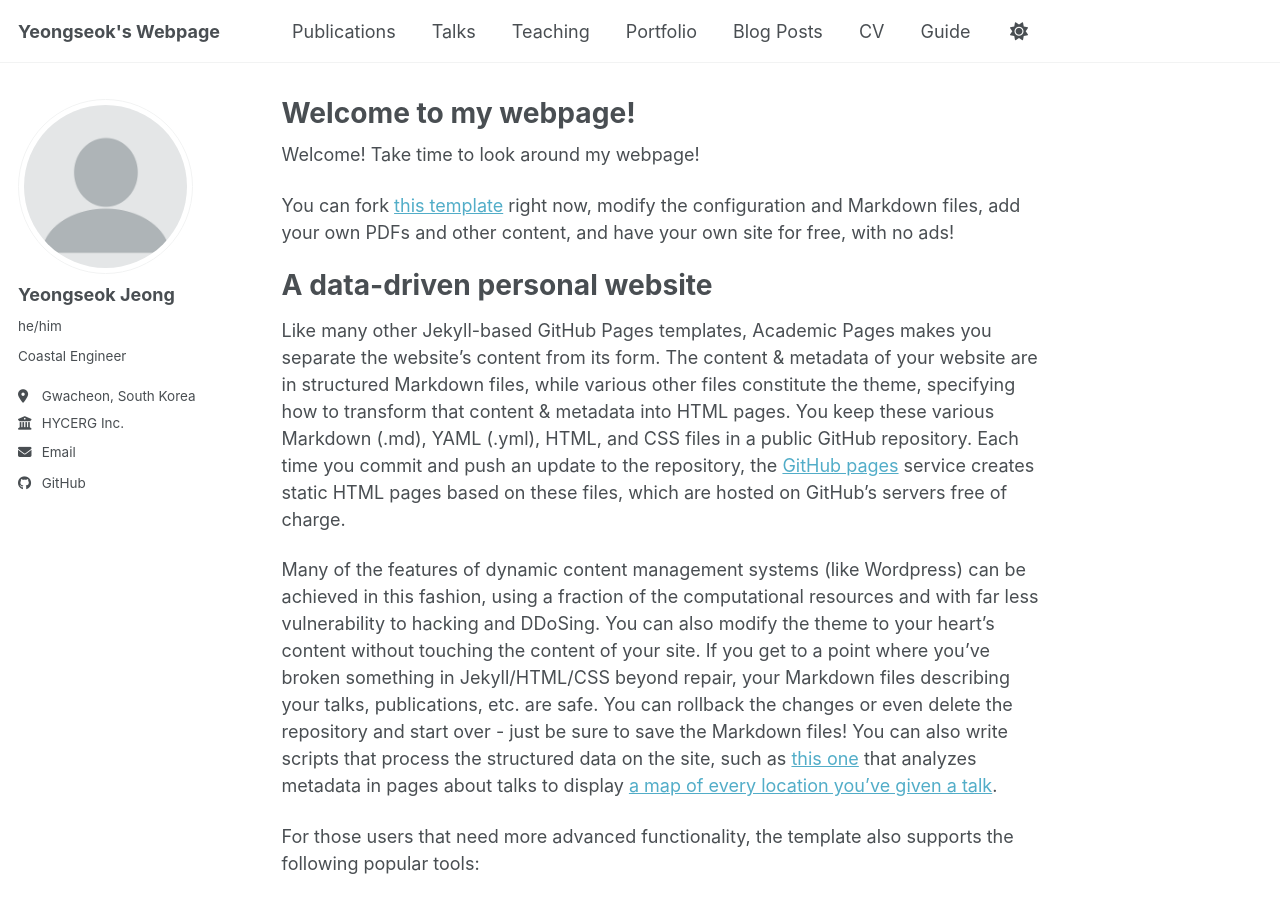
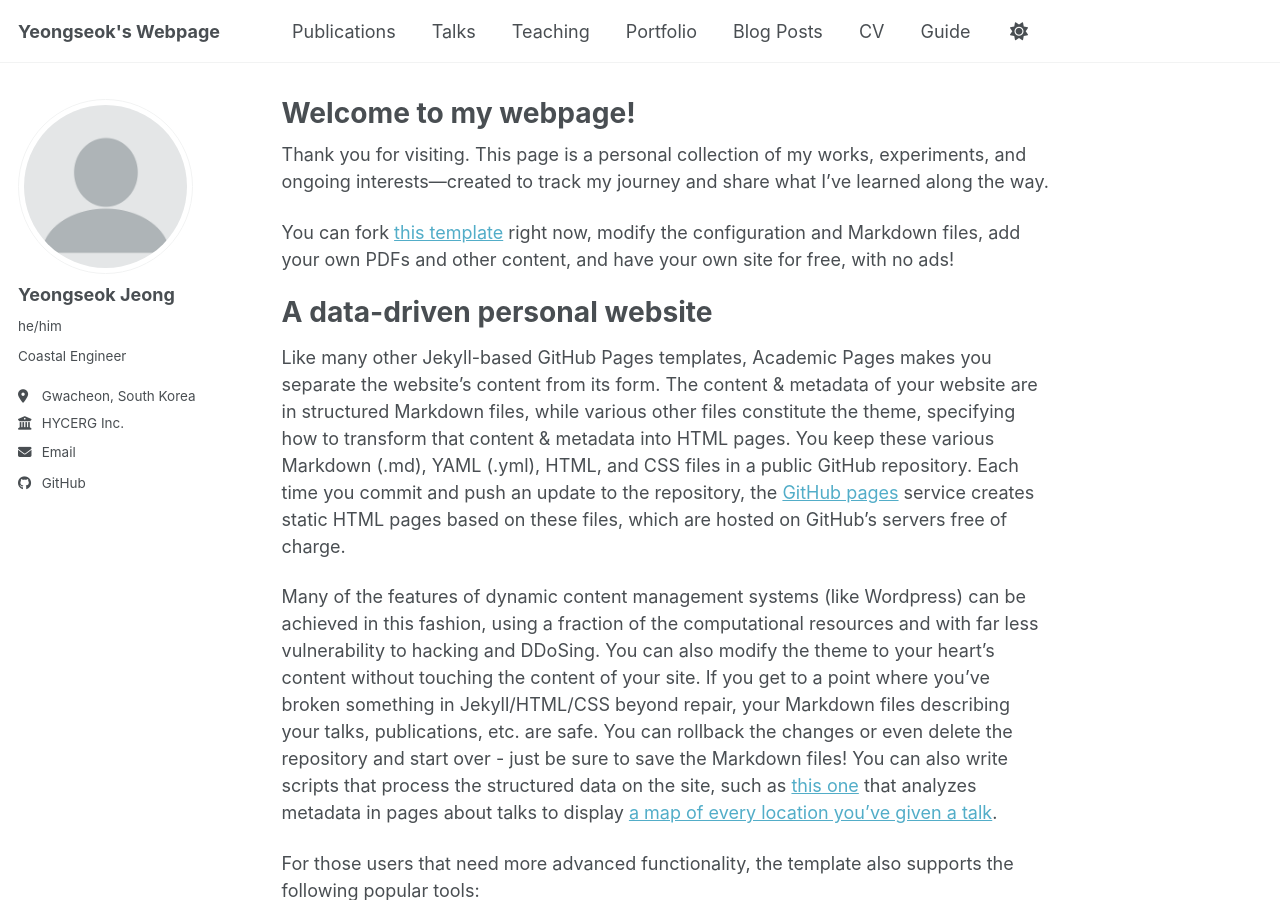
Before and after one commit to yjeongteddy/yjeongteddy.github.io, a Jekyll site: the page built from _pages/about.md, in a window 1280 px wide and 900 px high. Built offline with Jekyll 4.4.1, drawn with Linux system fonts in a browser that asks for light colours; a script bundle is joined from its source files by our own code; library files that are not in the unit come from our copies.

Commit message:
Update about.md

```diff
--- a/_pages/about.md
+++ b/_pages/about.md
@@ -7,7 +7,7 @@ redirect_from:
   - /about.html
 ---
 
-Welcome! Take time to look around my webpage!
+Thank you for visiting. This page is a personal collection of my works, experiments, and ongoing interests—created to track my journey and share what I’ve learned along the way.
 
 You can fork [this template](https://github.com/academicpages/academicpages.github.io) right now, modify the configuration and Markdown files, add your own PDFs and other content, and have your own site for free, with no ads!
 
```
